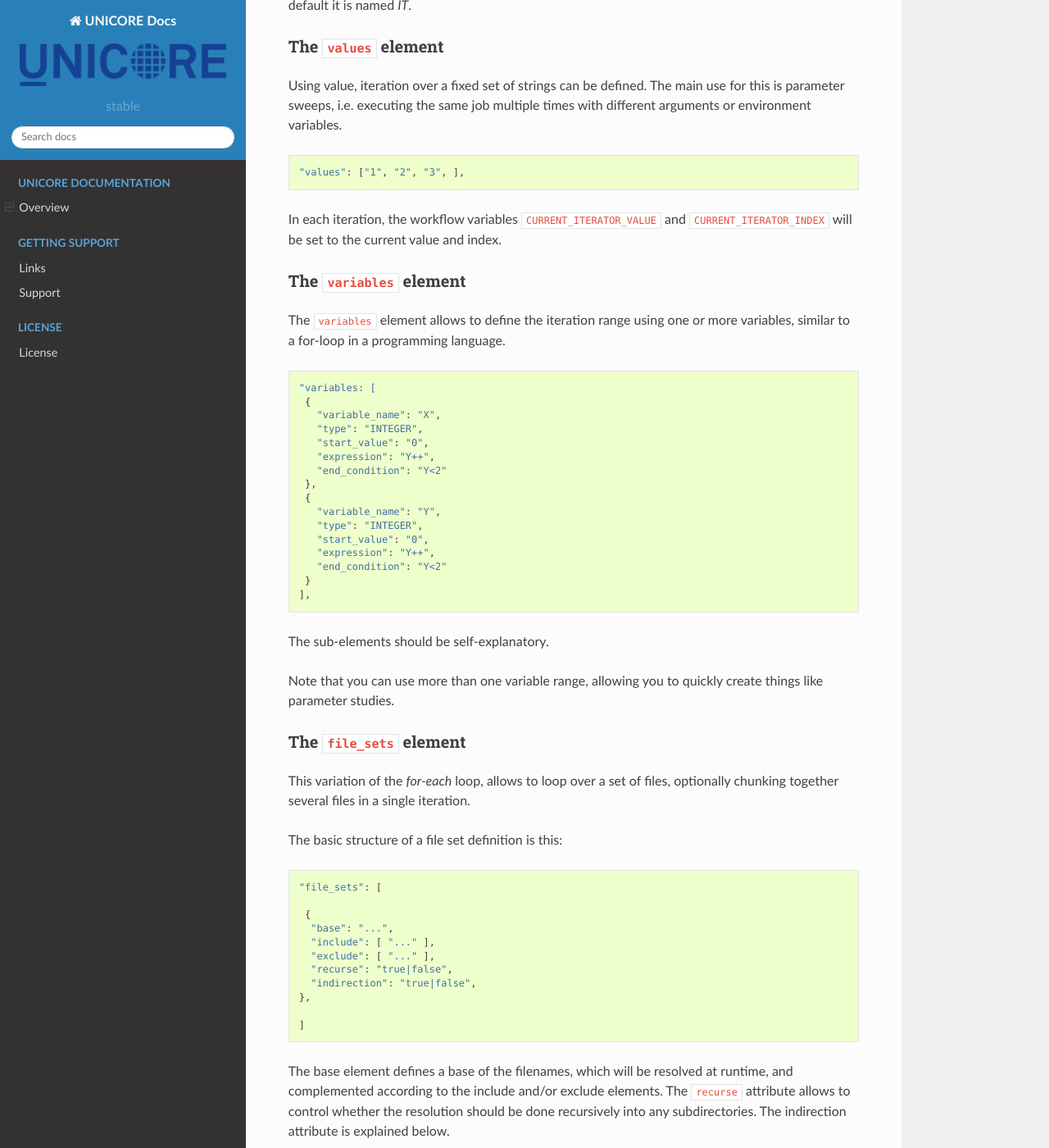
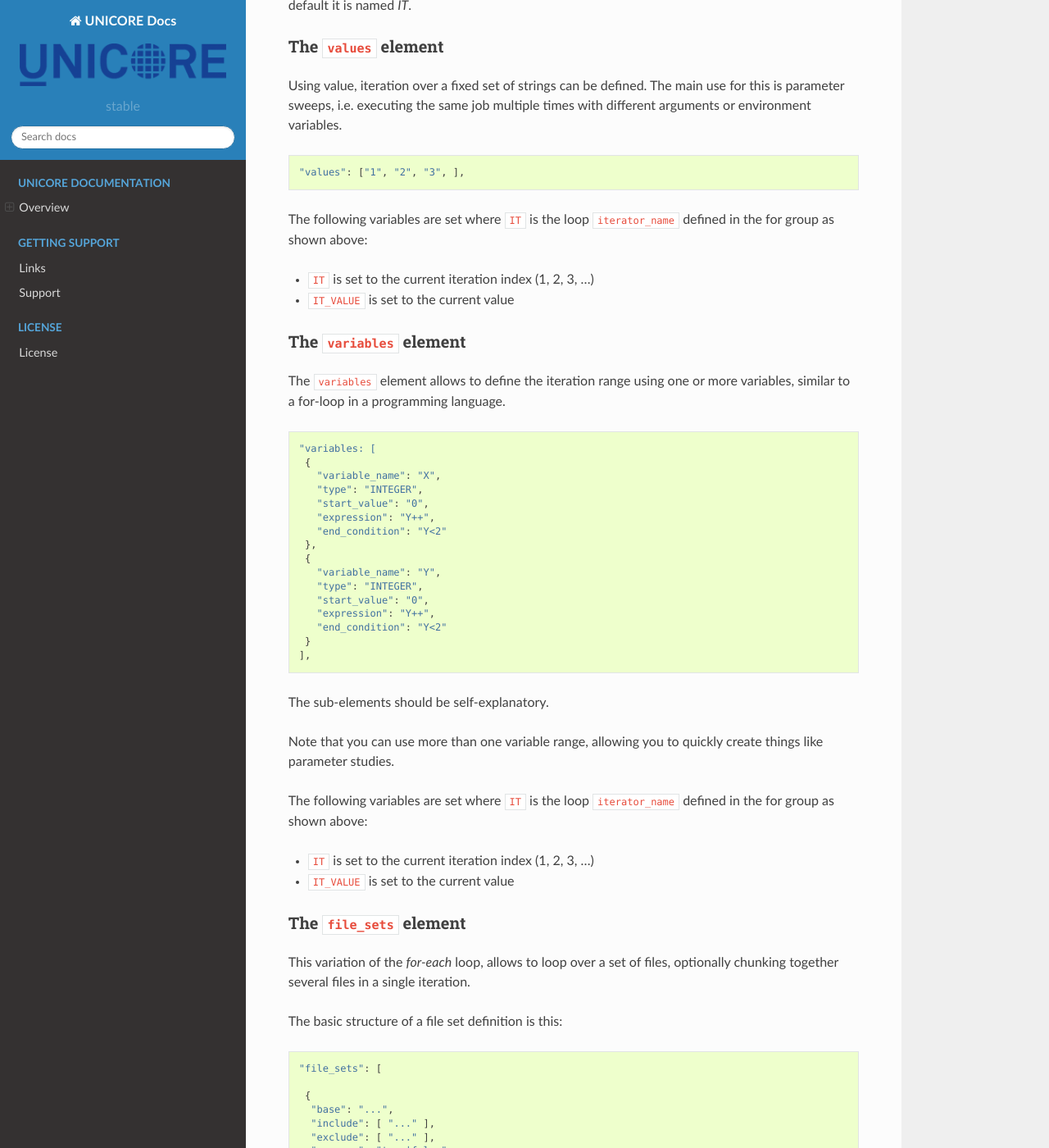
Before and after one commit to UNICORE-EU/unicore-docs, a Sphinx documentation site: the page built from source/user-docs/rest-api/workflow-description/index.rst, in a window 1280 px wide and 1400 px high, scrolled down 9901 px. Shown: the whole window at 82% size. Built offline with Sphinx 7.4.7 and the Read the Docs theme 2.0.0, drawn with Linux system fonts in a browser that asks for light colours; some of the changed text lies outside the part shown.

Commit message:
fix some errors in the workflow description doc

```diff
--- a/source/user-docs/rest-api/workflow-description/index.rst
+++ b/source/user-docs/rest-api/workflow-description/index.rst
@@ -120,25 +120,25 @@
 - ``JOB`` denotes a executable (job) activity. In this case, the job sub element holds the JSON
   job definition (if a ``job`` element is present, you may leave out the ``type``).
 
-- ``ModifyVariable`` allows to modify a workflow variable. An option named ``variableName``
+- ``MODIFY_VARIABLE`` allows to modify a workflow variable. An option named ``variable_name``
   identifies the variable to be modified, and an option ``expression`` holds the modification
   expression in the Groovy programming language syntax (see also the :ref:`variables section
   <workflow-variables>` later).
 
-- ``Split``: this activity can have multiple outgoing transitions. All transitions with matching
+- ``SPLIT``: this activity can have multiple outgoing transitions. All transitions with matching
   conditions will be followed. This is comparable to an "*if() … if() … if()*" construct in a
   programming language.
 
-- ``Branch``: this activity can have multiple outgoing transitions. The transition with the
+- ``BRANCH``: this activity can have multiple outgoing transitions. The transition with the
   first matching condition will be followed. This is comparable to an "*if() … elseif() … else()*"
   construct in a programming language.
 
-- ``Merge`` merges multiple flows without synchronising them.
+- ``MERGE`` merges multiple flows without synchronising them.
 
-- ``Synchronize`` merges multiple flows and synchronises them.
+- ``SYNCHRONIZE`` merges multiple flows and synchronises them.
 
-- ``HOLD`` stops further processing of the current flow until the client explicitely sends continue
-  message.
+- ``HOLD`` stops further processing of the current flow until the client explicitly sends a
+  continue message.
 
 
 Subworkflows
@@ -378,18 +378,18 @@
 
 Currently variables of type ``STRING``, ``INTEGER`` , ``FLOAT`` and ``BOOLEAN`` are supported.
 
-Variables can be modified using an activity of type ``ModifyVariable``.
+Variables can be modified using an activity of type ``MODIFY_VARIABLE``.
 
 For example, to increment the value of the *COUNTER* variable, the following Activity is used
 ::
 
 	{
 
-	 "type": "ModifyVariable",
+	 "type": "MODIFY_VARIABLE",
 
 	 "id": "incrementCounter",
 
-	 "variableName": "COUNTER",
+	 "variable_name": "COUNTER",
 
 	 "expression": "COUNTER += 1;"
 
@@ -438,8 +438,8 @@
 	    {
 		  # this modifies the variable used in the 'while'
 		  # loop's exit condition
-		  "id": "mod", "type": "ModifyVariable",
-		  "variableName": "C",
+		  "id": "mod", "type": "MODIFY_VARIABLE",
+		  "variable_name": "C",
 		  "expression": "C++;",
 	    }
 	   ],
@@ -526,8 +526,14 @@
 
  "values": ["1", "2", "3", ],
 
-In each iteration, the workflow variables ``CURRENT_ITERATOR_VALUE`` and
-``CURRENT_ITERATOR_INDEX`` will be set to the current value and index.
+
+The following variables are set where ``IT`` is the loop ``iterator_name`` defined
+in the for group as shown above:
+
+- ``IT`` is set to the current iteration index (1, 2, 3, …)
+
+- ``IT_VALUE`` is set to the current value
+
 
 The ``variables`` element
 ^^^^^^^^^^^^^^^^^^^^^^^^^
@@ -557,6 +563,15 @@
 
 Note that you can use more than one variable range, allowing you to quickly create things like
 parameter studies.
+
+The following variables are set where ``IT`` is the loop ``iterator_name`` defined
+in the for group as shown above:
+
+- ``IT`` is set to the current iteration index (1, 2, 3, …)
+
+- ``IT_VALUE`` is set to the current value
+
+
 
 The ``file_sets`` element
 ^^^^^^^^^^^^^^^^^^^^^^^^^
@@ -598,14 +613,14 @@
 
 	]
 
-The following variables are set where ``ITERATOR_NAME`` is the loop ``iterator_name`` defined
+The following variables are set where ``IT`` is the loop ``iterator_name`` defined
 in the for group as shown above:
 
-- ``ITERATOR_NAME`` is set to the current iteration index (1, 2, 3, …)
+- ``IT`` is set to the current iteration index (1, 2, 3, …)
 
-- ``ITERATOR_NAME_VALUE`` is set to the current full file path
+- ``IT_VALUE`` is set to the current full file path
 
-- ``ITERATOR_NAME_FILENAME`` is set to the current file name (last element of the path)
+- ``IT_FILENAME`` is set to the current file name (last element of the path)
 
 
 Indirection
@@ -646,7 +661,7 @@
   "chunksize": ... ,
   "type": "NORMAL|SIZE",
   "filename_format": "...,
-  "chunksize_formula": "expression",
+  "expression": "... formula to compute chunksize ...",
  }
 
 The ``chunksize`` element is either the number of files in a chunk, or (if type is set to ``SIZE``)
@@ -721,7 +736,21 @@
 You can also keep the original filenames by setting:
 ::
 
-   "Imports": [{ "From": "${IT_VALUE}", "To" : "${ORIGINAL_FILENAME}"}]
+   "Imports": [{ "From": "${IT_VALUE}", "To" : "${IT_ORIGINAL_FILENAME}"}]
+
+
+The following variables are set where ``IT`` is the loop ``iterator_name`` defined
+in the for group as shown above:
+
+- ``IT`` is set to the current iteration index (1, 2, 3, …)
+
+- ``IT_VALUE`` is set to the current full file path
+
+- ``IT_ORIGINAL_FILENAME_x`` is set to the current file name (last element of the path)
+
+- ``IT_ORIGINAL_FILENAMES`` is set to a ";"-separated list of all the
+  file names (last elements of the paths) in the current chunk
+
 
 .. _examples:
 
```
